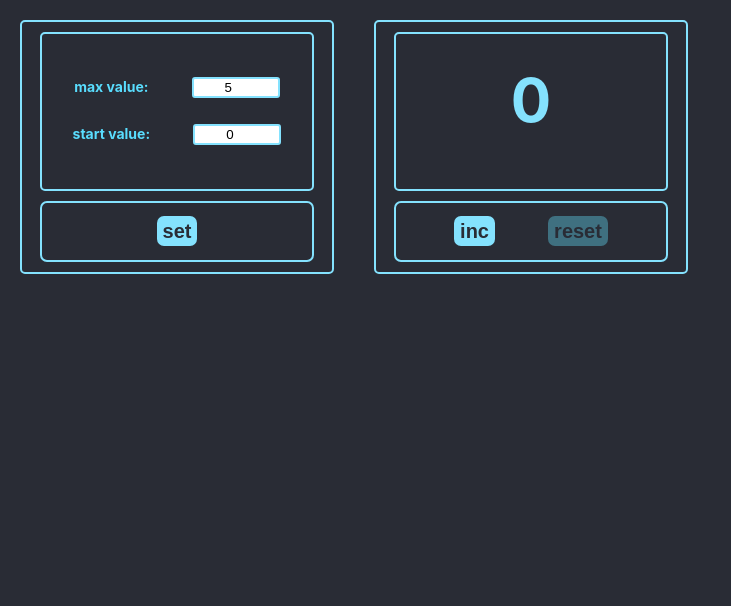
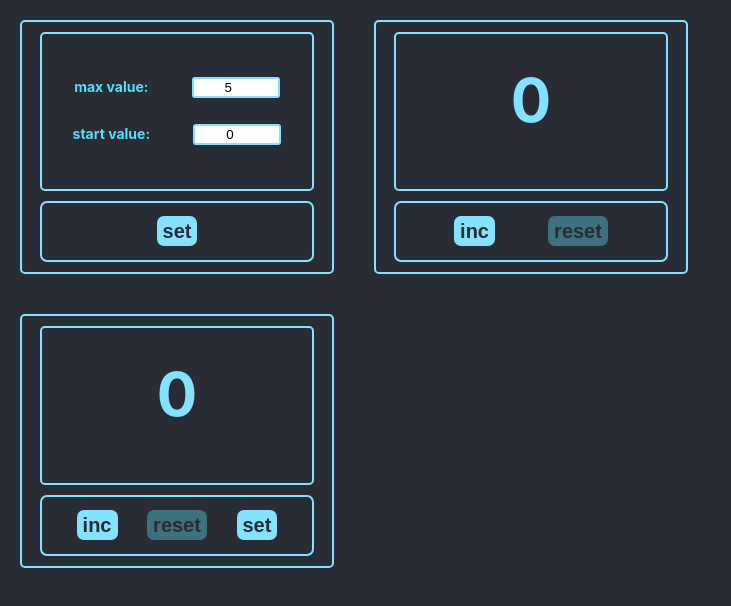
Before and after one commit to IgorBerezhnoy/Counter, a React (Create React App) app: page /#/counter in a window 1280 px wide. Shown: the top 606 px of the page, without its empty margins (0-731 px from the left). Built offline with nearby package versions, Linux system fonts and the light colour scheme.

Commit message:
add RouteCounter

```diff
--- a/package.json
+++ b/package.json
@@ -14,6 +14,7 @@
     "gh-pages": "^5.0.0",
     "react": "^18.2.0",
     "react-dom": "^18.2.0",
+    "react-router-dom": "^6.14.0",
     "react-scripts": "5.0.1",
     "typescript": "^4.4.2",
     "web-vitals": "^2.1.0"
--- a/src/App.tsx
+++ b/src/App.tsx
@@ -2,12 +2,17 @@ import React from 'react';
 
 import './App.css';
 import {Counter} from './components/Counter/Counter';
+import {RouterCounter} from './RouterComponents/Counter/RouterCounter';
+import {HashRouter} from 'react-router-dom';
 
 function App() {
   return (
-    <div className="App">
-      <Counter/>
-    </div>
+       <HashRouter>
+          <div className="App">
+              <Counter/>
+              <RouterCounter/>
+          </div>
+      </HashRouter>
   );
 }
 
--- /dev/null
+++ b/src/RouterComponents/Counter/Button/Button.tsx
@@ -0,0 +1,20 @@
+import React from 'react';
+import s from '../routerCounter.module.css';
+
+type PropsType={
+    name:string
+    callBack:()=>void
+    className:string
+    disabled:boolean
+}
+
+export const Button = (props:PropsType) => {
+    const onClickHandler=()=>{
+        props.callBack()
+    }
+    return (
+        <button className={props.className} disabled={props.disabled} onClick={onClickHandler}>
+            {props.name}
+        </button>
+    );
+};
--- /dev/null
+++ b/src/RouterComponents/Counter/CounterForRout.tsx
@@ -0,0 +1,34 @@
+import React from 'react';
+import {Desk} from './Desk/Desk';
+import {Button} from './Button/Button';
+import s from './routerCounter.module.css';
+import {Navigate, NavLink} from 'react-router-dom';
+
+type PropsType ={
+    error:string | null
+    message:string | null
+    num:number
+    maxNum:number
+    onClickInc:()=>void
+    onClickRest:()=>void
+    onClickSet:()=>void
+    minNum:number
+}
+
+export const CounterForRout = (props:PropsType) => {
+    return (
+        <div>
+            <div className={s.counter}>
+                <div className={s.desk}>
+                    <Desk num={props.error ? props.error : props.message ? props.message : props.num}
+                          className={props.error ? s.error : props.message ? s.message : props.num == props.maxNum ? s.deskMaxNum : ''}/>
+                </div>
+                <div className={s.buttons}>
+                    <Button name={'inc'} callBack={props.onClickInc} disabled={props.num === props.maxNum} className={s.button}/>
+                    <Button name={'reset'} callBack={props.onClickRest} disabled={props.num === props.minNum} className={s.button}/>
+                    <NavLink to={"/settings"}><Button name={'set'} callBack={()=>{}} className={s.button} disabled={false}/></NavLink>
+                </div>
+            </div>
+        </div>
+    );
+};
--- /dev/null
+++ b/src/RouterComponents/Counter/Desk/Desk.tsx
@@ -0,0 +1,13 @@
+import React from 'react';
+type PropsType={
+    num:number|string
+    className:string
+}
+
+export const Desk = (props:PropsType) => {
+    return (
+        <div className={props.className}>
+            {props.num}
+        </div>
+    );
+};
--- /dev/null
+++ b/src/RouterComponents/Counter/RouterCounter.tsx
@@ -0,0 +1,57 @@
+import React, {useState} from 'react';
+import s from './routerCounter.module.css';
+import {CounterForRout} from './CounterForRout';
+import {SettingsForRouter} from './SettingsForRouter';
+import {Navigate, Route, Routes} from 'react-router-dom';
+
+export const RouterCounter = () => {
+    let [num, setNum] = useState(0);
+    let [maxNum, setMaxNum] = useState(5);
+    let [minNum, setMinNum] = useState(0);
+
+    let [maxNumForSettings, setMaxNumForSettings] = useState(maxNum);
+    let [minNumForSettings, setMinNumForSettings] = useState(minNum);
+
+    let [message, setMessage] = useState<string | null>(null);
+    let [error, setError] = useState<string | null>(null);
+
+    const onClickInc = () => {
+        if (num < maxNum) {
+            setNum(num + 1);
+        }
+    };
+    const onClickRest = () => {
+        if (num > minNum) {
+            setNum(minNum);
+        }
+
+    };
+
+    const onClickSet = () => {
+        setMessage(null);
+        if (maxNumForSettings > minNumForSettings && minNumForSettings > -1) {
+            setMaxNum(maxNumForSettings);
+            setMinNum(minNumForSettings);
+            setNum(minNumForSettings);
+            setError(null);
+        }
+    };
+
+
+    return (
+        <div className={s.wrapper}>
+            <Routes>
+                {/*          <Route path={'/'} element={<Navigate to={"/pre-junior"}/>}/>*/}
+                <Route path={"/"}  element={<Navigate to={"/counter"}/>}/>
+               <Route path={"/settings"} element={ <SettingsForRouter maxNumForSettings={maxNumForSettings} minNumForSettings={minNumForSettings}
+                                                                     setMaxNumForSettings={setMaxNumForSettings}
+                                                                     setMinNumForSettings={setMinNumForSettings}
+                                                                     setMessage={setMessage} setError={setError} onClickSet={onClickSet} error={error}/>}/>
+
+
+              {/*//<Route path={ "/pre-junior"} element={<PreJunior/>}/>*/}
+                <Route path={"/counter"} element={<CounterForRout error={error} message={message} num={num} maxNum={maxNum} onClickInc={onClickInc}
+                                                                  onClickRest={onClickRest} onClickSet={onClickSet} minNum={minNum}/>}/>
+            </Routes>
+        </div>);
+};
--- /dev/null
+++ b/src/RouterComponents/Counter/SettingsForRouter.tsx
@@ -0,0 +1,36 @@
+import React from 'react';
+import {SuperInput} from './SuperInput/SuperInput';
+import {Button} from './Button/Button';
+import s from "./routerCounter.module.css"
+import {NavLink} from 'react-router-dom';
+
+type PropsType={
+    maxNumForSettings:number
+    minNumForSettings:number
+    setMaxNumForSettings:(num:number)=>void
+    setMinNumForSettings:(num:number)=>void
+    setMessage:(value: string | null) => void
+    setError:(value: string | null) => void
+    onClickSet:()=>void
+    error:string | null
+
+}
+export const SettingsForRouter = (props:PropsType) => {
+    return (
+        <div className={s.settings}>
+            <div className={s.topTable}>
+                <SuperInput name={'max value:'} number={props.maxNumForSettings}
+                            conditionNumber={props.minNumForSettings}
+                            setNumber={props.setMaxNumForSettings}
+                            className={s.SuperInput} setMessage={props.setMessage} setError={props.setError} error={props.error}/>
+                <SuperInput name={'start value:'}
+                            conditionNumber={props.maxNumForSettings}
+                            number={props.minNumForSettings} setNumber={props.setMinNumForSettings}
+                            className={s.SuperInput} setMessage={props.setMessage} setError={props.setError} error={props.error} />
+            </div>
+            <div className={s.buttons}>
+                <NavLink to={"/"}><Button name={'set'} callBack={props.onClickSet} className={s.button} disabled={!!props.error}/></NavLink>
+            </div>
+        </div>
+    );
+};
--- /dev/null
+++ b/src/RouterComponents/Counter/SuperInput/SuperInput.tsx
@@ -0,0 +1,42 @@
+import React, {ChangeEvent, useState} from 'react';
+import s from '../routerCounter.module.css';
+
+type PropsType = {
+    name: string
+    className: string
+    number: number
+    setNumber: (num: number) => void
+    setMessage: (value: string | null) => void
+    setError: (value: string | null) => void
+    conditionNumber: number
+    error:string|null
+}
+
+
+export const SuperInput = (props: PropsType) => {
+
+
+    const onChangeInputHandler = (e: ChangeEvent<HTMLInputElement>) => {
+        props.setNumber(Number(e.currentTarget.value));
+        //;
+        const condition = props.name === 'max value:';
+
+        if (condition ? +e.currentTarget.value <= props.conditionNumber || Number(e.currentTarget.value) < 0
+            : +e.currentTarget.value >= props.conditionNumber || Number(e.currentTarget.value) < 0) {
+            props.setError('Incorrect value!');
+        } else {
+            props.setError(null);
+            props.setMessage('event values and press \'set\'');
+
+        }
+    };
+
+    return (
+        <div>
+            <span>{props.name}</span> <span>
+            <input className={props.error? s.errorInput:s.SuperInput} value={props.number.toString()} type={'number'}
+                   onChange={onChangeInputHandler}/>
+        </span>
+        </div>
+    );
+};
--- /dev/null
+++ b/src/RouterComponents/Counter/routerCounter.module.css
@@ -0,0 +1,106 @@
+.wrapper{
+display: flex;
+}
+
+.topTable{
+    border: solid #84E2FEFF 2px;
+    text-align: center;
+    height: 100px;
+    width: 260px;
+    margin: 5px;
+    padding: 30px 5px;
+    font-size:14px ;
+    font-weight: bolder;
+    border-radius: 5px;
+    color: #59ddfe;
+    display: flex;
+    flex-direction: column;
+    justify-content: space-around;
+    align-items: stretch;
+}
+
+.SuperInput{
+    width: 80px;
+    border: solid #84e2fe 2px;
+    border-radius: 3px;
+    text-align: center;
+    margin-left: 40px;
+
+}.errorInput{
+    width: 80px;
+    border: solid #d3334f 2px;
+    border-radius: 3px;
+    text-align: center;
+    margin-left: 40px;
+    background-color: #ee9bac;
+
+}
+
+.counter, .settings{
+    margin: 20px;
+    padding: 5px;
+border: solid #84e2fe 2px;
+    height: 240px;
+    width: 300px;
+    display: flex;
+    flex-direction: column;
+    justify-content: space-around;
+    align-items: center;
+    border-radius: 5px;
+    background-color: #292c35;
+
+}
+.desk{
+    border: solid #84E2FEFF 2px;
+    text-align: center;
+    height: 100px;
+    width: 260px;
+    margin: 5px;
+    padding: 30px 5px;
+    font-size:60px ;
+    font-weight: bolder;
+    border-radius: 5px;
+    color: #84E2FEFF;
+}
+.buttons{
+    border: solid #84E2FEFF 2px;
+    display: flex;
+    justify-content: space-evenly;
+    height: 50px;
+    width: 260px;
+    margin: 5px;
+    padding: 5px;
+    border-radius: 7px;
+    align-items: center;
+
+}
+.message{
+    font-size: 20px;
+    text-align: center;
+    margin-top:35px ;
+}
+.error{
+    color: #ee1442;
+    font-size: 20px;
+    text-align: center;
+    margin-top:35px ;
+}
+.deskMaxNum{
+    color: #ee1442;
+}
+.button{
+    border-radius: 7px;
+    max-width: 60px;
+    height: 30px;
+    color: #292c35;
+    font-size:20px;
+    font-weight: bolder;
+    border: none;
+    background-color: #84e2fe;
+}
+.button:disabled{
+    background-color: #3f7080;
+}.button:active{
+    background-color: #292c35;
+    color: #84e2fe;
+}
```
Also changed, not shown: 1 other file (tests, documents, lock files or other folders).
